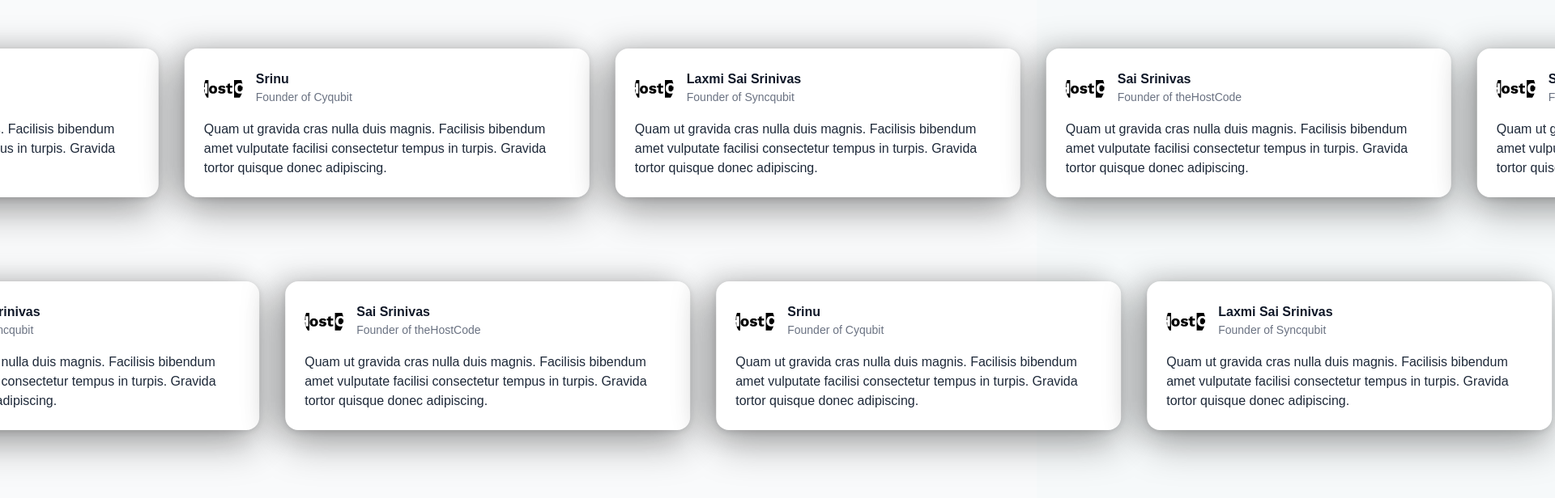
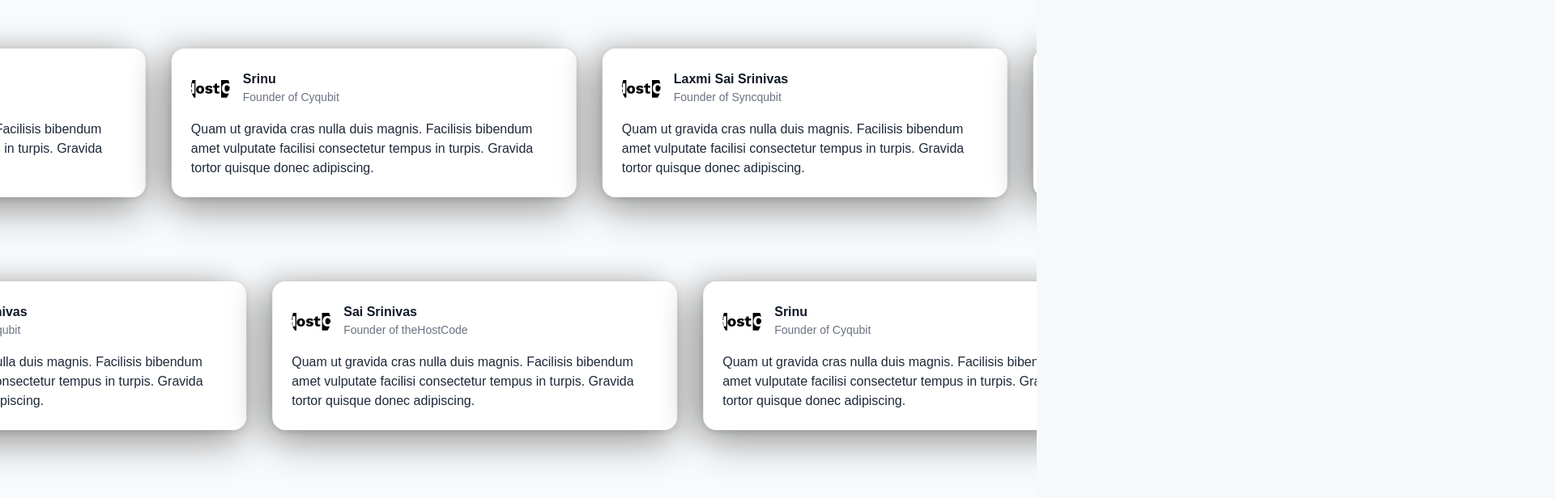
Before and after one commit to Yuvaprakash24/theHostCode-frontend, a Next.js app: page / in a window 1280 px wide. Shown: the part 2544-3160 px from the top of the page at 81% size, 1920 px wide, since content can reach past the window. Built offline with nearby package versions, Linux system fonts and the light colour scheme.

Commit message:
testinomials chnages

```diff
--- a/src/components/home/testimonials/Testimonials.tsx
+++ b/src/components/home/testimonials/Testimonials.tsx
@@ -27,7 +27,7 @@ const Testimonials: React.FC = () => {
 
   return (
     <section className="py-16 bg-gray-50">
-      <div className="container mx-auto px-4 ">
+      <div className="container mx-auto ">
         <div className="text-center mb-12">
           <h2 className="text-4xl font-bold text-gray-800 mb-4">
             What Our Clients Say
@@ -37,7 +37,7 @@ const Testimonials: React.FC = () => {
           </p>
         </div>
         {/* First row: left to right */}
-        <div className="w-full pb-12 pt-12 hide-scrollbar">
+        <div className="overflow-x-auto pb-12 pt-12 hide-scrollbar">
           <div className="flex animate-scroll-x gap-8 w-max">
             {/* First track */}
             {testimonials.map((testimonial, index) => (
@@ -86,7 +86,7 @@ const Testimonials: React.FC = () => {
           </div>
         </div>
         {/* Second row: right to left (infinite) */}
-        <div className="w-full pb-12 pt-2 hide-scrollbar">
+        <div className="overflow-x-auto pb-12 pt-2 hide-scrollbar">
           <div className="flex animate-scroll-x-reverse gap-8 w-max">
             {testimonials.map((testimonial, index) => (
               <div
```
